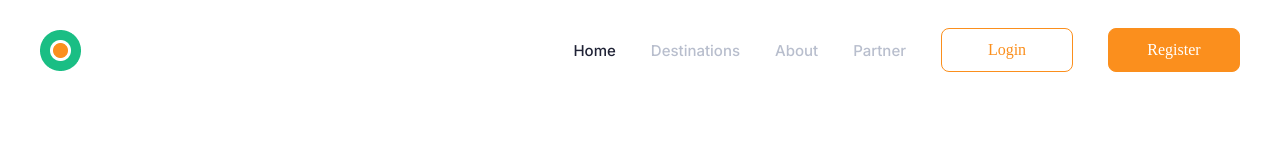
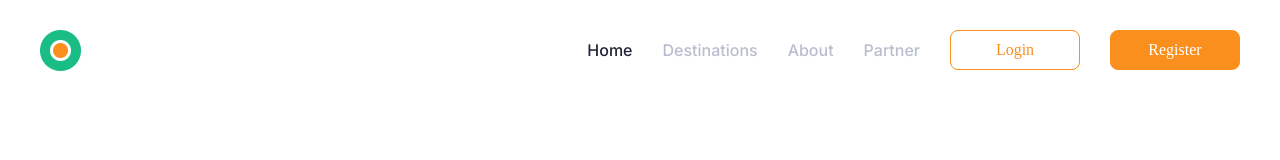
Before and after one commit to Furqaaan/ExploreTravel, a React (Vite) app: page / in a window 1280 px wide. Shown: the top 160 px of the page. Built offline with nearby package versions, Linux system fonts and the light colour scheme.

Commit message:
Fixed to use whole numbers when using px values

```diff
--- a/src/components/Header/Header.scss
+++ b/src/components/Header/Header.scss
@@ -9,12 +9,12 @@
 
 		list-style-type: none;
 		display: flex;
-		column-gap: 35px;
+		column-gap: 30px;
 		align-items: center;
 
 		.header-container-links {
 			font-weight: 500;
-			font-size: 15px;
+			font-size: 16px;
 			color: #B8BECD;
 			font-family: "Inter", sans-serif;
 		}
@@ -24,8 +24,8 @@
 		}
 
 		.secondary-btn .btn-link , .primary-btn .btn-link{
-			width: 132px;
-			height: 44px;
+			width: 130px;
+			height: 40px;
 			text-align: center;
 		}
 
```
